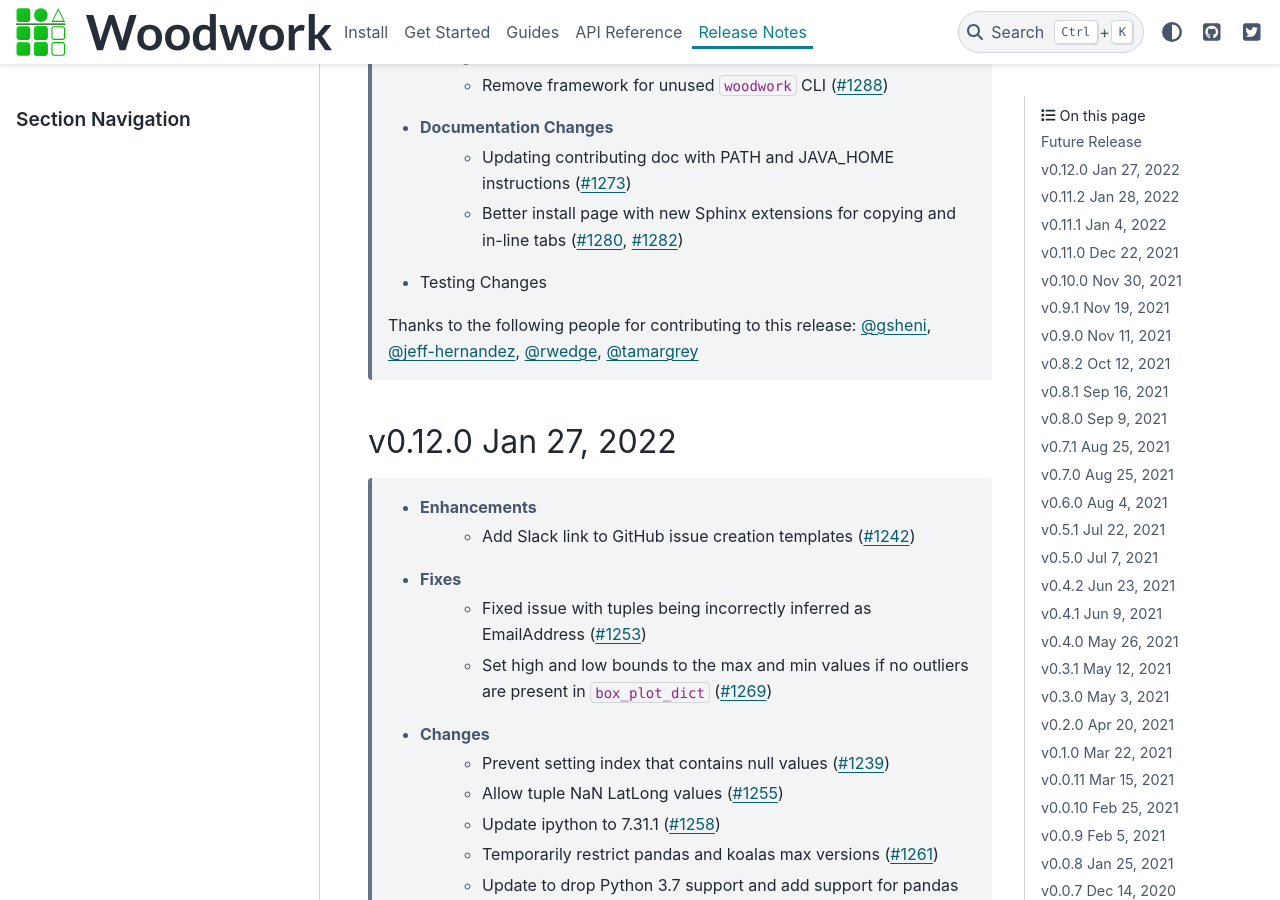
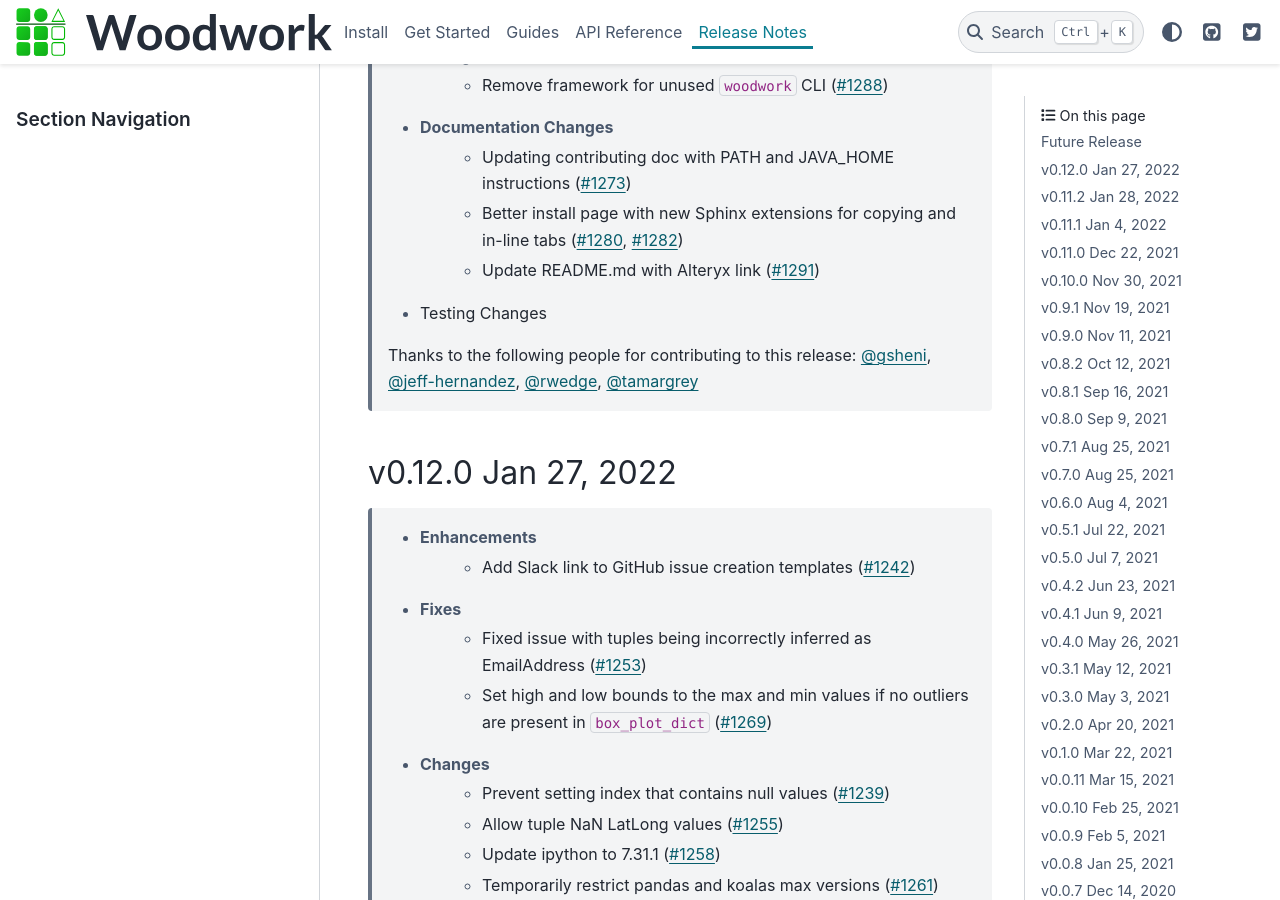
Before and after one commit to alteryx/woodwork, a Sphinx documentation site: the page built from docs/source/release_notes.rst, in a window 1280 px wide and 900 px high, scrolled down 521 px. Built offline with Sphinx 7.4.7 and the PyData theme 0.15.4, drawn with Linux system fonts in a browser that asks for light colours; comment, search, counter and statistics services are not loaded.

Commit message:
Update release_notes.rst

```diff
--- a/docs/source/release_notes.rst
+++ b/docs/source/release_notes.rst
@@ -16,6 +16,7 @@ Future Release
     * Documentation Changes
         * Updating contributing doc with PATH and JAVA_HOME instructions (:pr:`1273`)
         * Better install page with new Sphinx extensions for copying and in-line tabs (:pr:`1280`, :pr:`1282`)
+        * Update README.md with Alteryx link (:pr:`1291`)
     * Testing Changes
 
     Thanks to the following people for contributing to this release:
```
